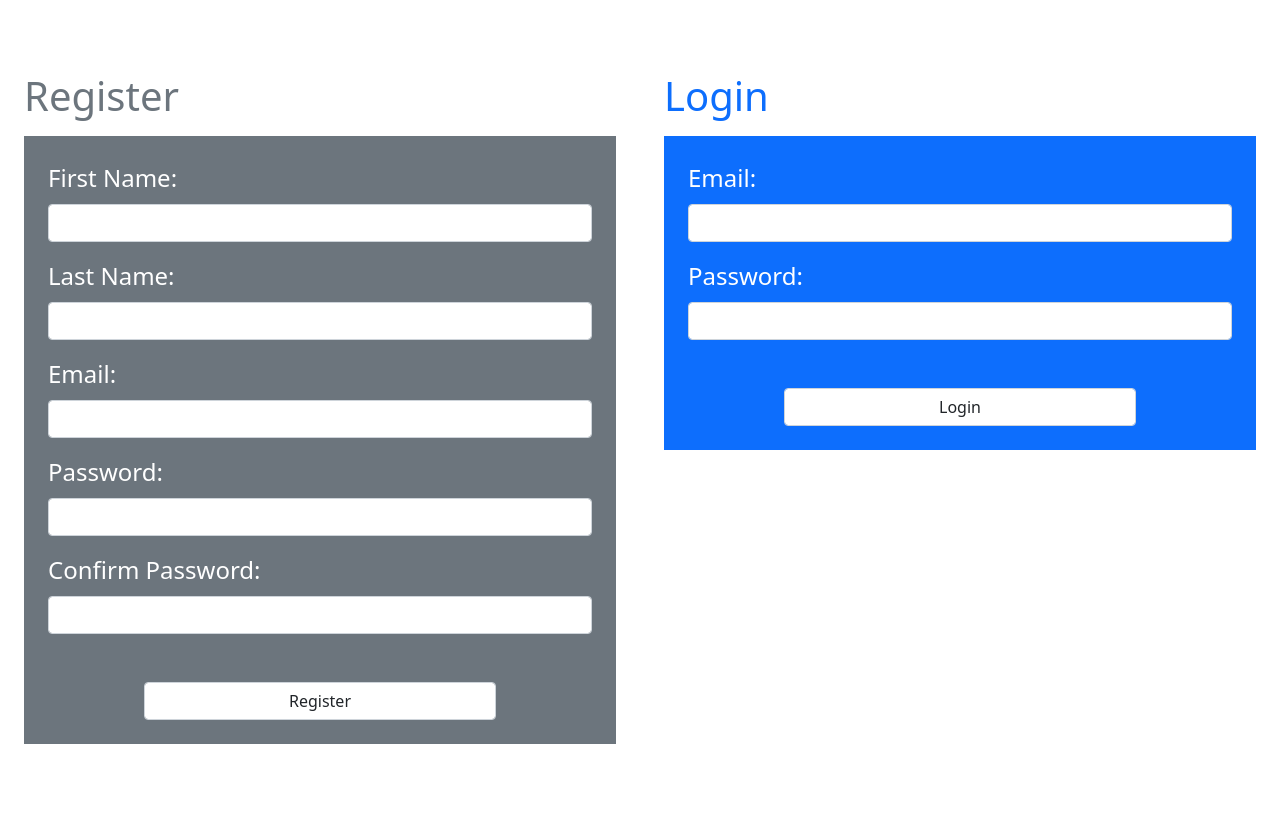
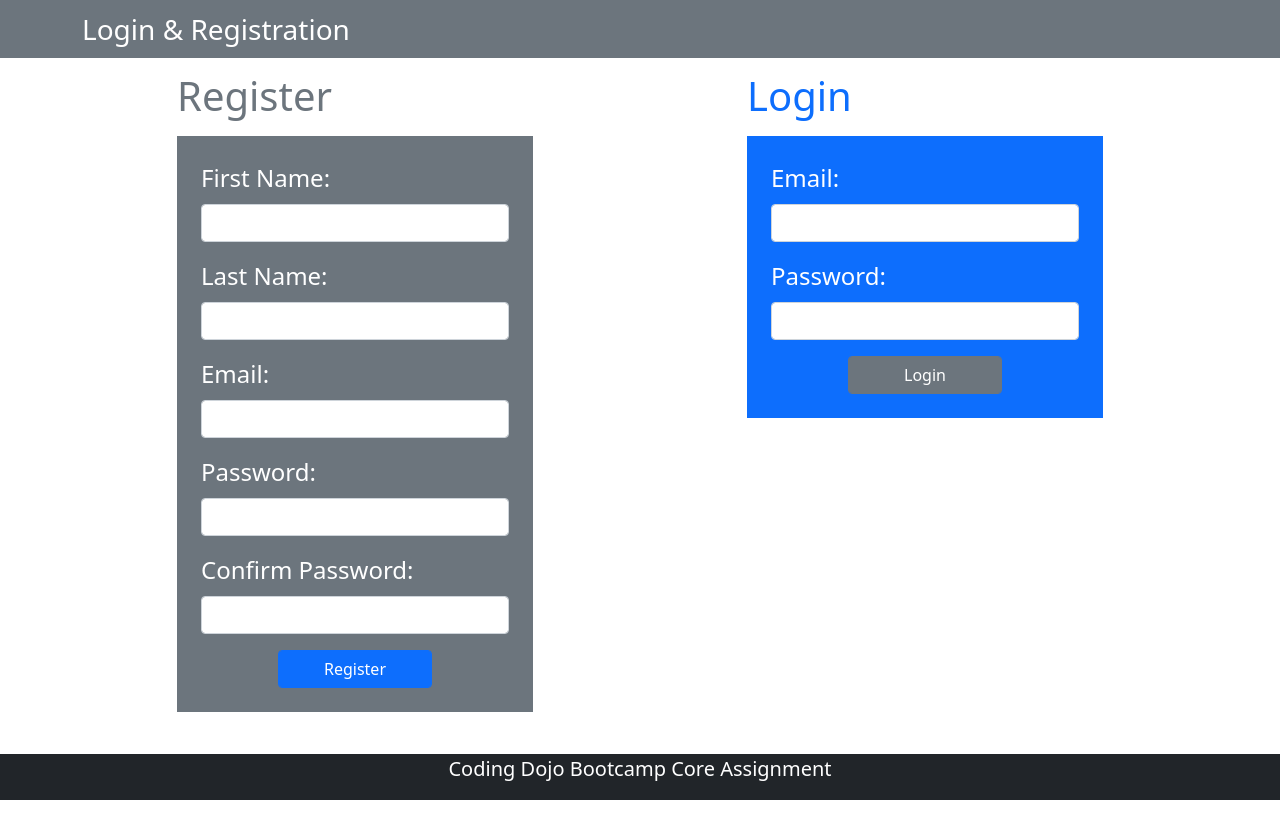
Before and after one commit to ruizqa/loginRegistration, a Flask app: page / in a window 1280 px wide. Run offline with Flask 2, Linux system fonts and the light colour scheme.

Commit message:
Included bootstrap styling in assignment

```diff
--- a/flask_app/controllers/users.py
+++ b/flask_app/controllers/users.py
@@ -62,9 +62,15 @@ def login_user():
 @app.route("/homepage")
 def read():
     # call the get all classmethod to get all users
+
+    if not 'email' in session:
+        flash("Please login to access the home page", "login")
+        return redirect("/")
+
     data={
         'email': session['email']
     }
+
     user= User.get_user_info(data)
     return render_template("read.html", user=user)
 
--- a/flask_app/models/user.py
+++ b/flask_app/models/user.py
@@ -19,6 +19,7 @@ class User:
 # Now we use class methods to query our database
     @staticmethod
     def validate_user( user ):
+        query = "SELECT * FROM users WHERE email = %(email)s;"
         is_valid = True
         # test whether a field matches the pattern
         if not EMAIL_REGEX.match(user['email']):
@@ -33,6 +34,9 @@ class User:
         if len(user['pw']) < 3:
             flash("Password must be at least 3 characters.", "register")
             is_valid = False
+        if len(connectToMySQL('user_login').query_db(query,user))>0:
+            flash("This email is already registered in our database.", "register")
+            is_valid=False
         if not PW_UPPER.match(user['pw']) or not PW_NUMBER.match(user['pw']):
             flash("Your password must have at least 1 number and 1 upper case letter", "register")
             is_valid = False
--- a/flask_app/templates/create.html
+++ b/flask_app/templates/create.html
@@ -9,9 +9,21 @@
         <link href="https://cdn.jsdelivr.net/npm/bootstrap@5.1.1/dist/css/bootstrap.min.css" rel="stylesheet" integrity="sha384-F3w7mX95PdgyTmZZMECAngseQB83DfGTowi0iMjiWaeVhAn4FJkqJByhZMI3AhiU" crossorigin="anonymous">
 
     </head>
-    <body class="d-flex">
+    <body>
 
-        <div class="container col-6 my-5 py-4 px-4 ml-5">
+        <nav class="navbar navbar-expand-lg bg-secondary navbar-dark py-2 fixed-top">
+            <div class="container">
+              <a href="#" class="navbar-brand fs-3 p-0">Login & Registration</a>
+
+            </div>
+         </nav>
+
+        <section class="py-4 bg-light"></section>
+
+        <section>
+            <div class="container mt-4 mb-3">
+                <div class="row">
+                    <div class="col-lg-4 offset-lg-1 col-md-5 col-sm-8">
                         <div class="mb-3">
                             <span class="h1 text-secondary">Register</span>
 
@@ -50,21 +62,20 @@
                                 <input type="password" class="form-control" name="cpw">
                             </div>
 
-                <div class="form-group mt-5 px-5 mx-5">
-                    <input type="submit" class="form-control" value="Register">
+                            <div class="form-group mt-3 col-6 offset-3">
+                                <input type="submit" class="form-control btn btn-primary" value="Register">
                             </div>
 
                         </form>
 
-
                     </div>
 
-
-        <div class="container col-6 my-5 py-4 px-4 ml-5">
+                    <div class="col-lg-4 offset-lg-2 offset-md-1 col-md-5 col-sm-8">
                         <div class="mb-3">
                             <span class="h1 text-primary">Login</span>
 
                         </div>
+
                         <form action="/login" method="POST" class="p-4 bg-primary text-white">
 
                             {% with messages = get_flashed_messages(category_filter=["login"]) %}
@@ -86,14 +97,21 @@
                             </div>
 
 
-                <div class="form-group mt-5 px-5 mx-5">
-                    <input type="submit" class="form-control" value="Login">
+                            <div class="form-group mt-3 col-6 offset-3">
+                                <input type="submit" class="form-control btn btn-secondary" value="Login">
                             </div>
 
                         </form>
 
+                    </div>
+                </div>
+            </div>
+        </section>
 
-        </div>
+        <footer class="col-12 bg-dark text-white text-center position-fixed bottom-0">
+              <p class="lead">Coding Dojo Bootcamp Core Assignment</p>
+
+        </footer>
 
         <script src="https://cdn.jsdelivr.net/npm/bootstrap@5.1.1/dist/js/bootstrap.bundle.min.js" integrity="sha384-/bQdsTh/da6pkI1MST/rWKFNjaCP5gBSY4sEBT38Q/9RBh9AH40zEOg7Hlq2THRZ" crossorigin="anonymous"></script>
     </body>
```
Also changed, not shown: flask_app/templates/read.html (+37 -3 lines), 2 other files. Lines whose indentation alone changed are shown as unchanged.
